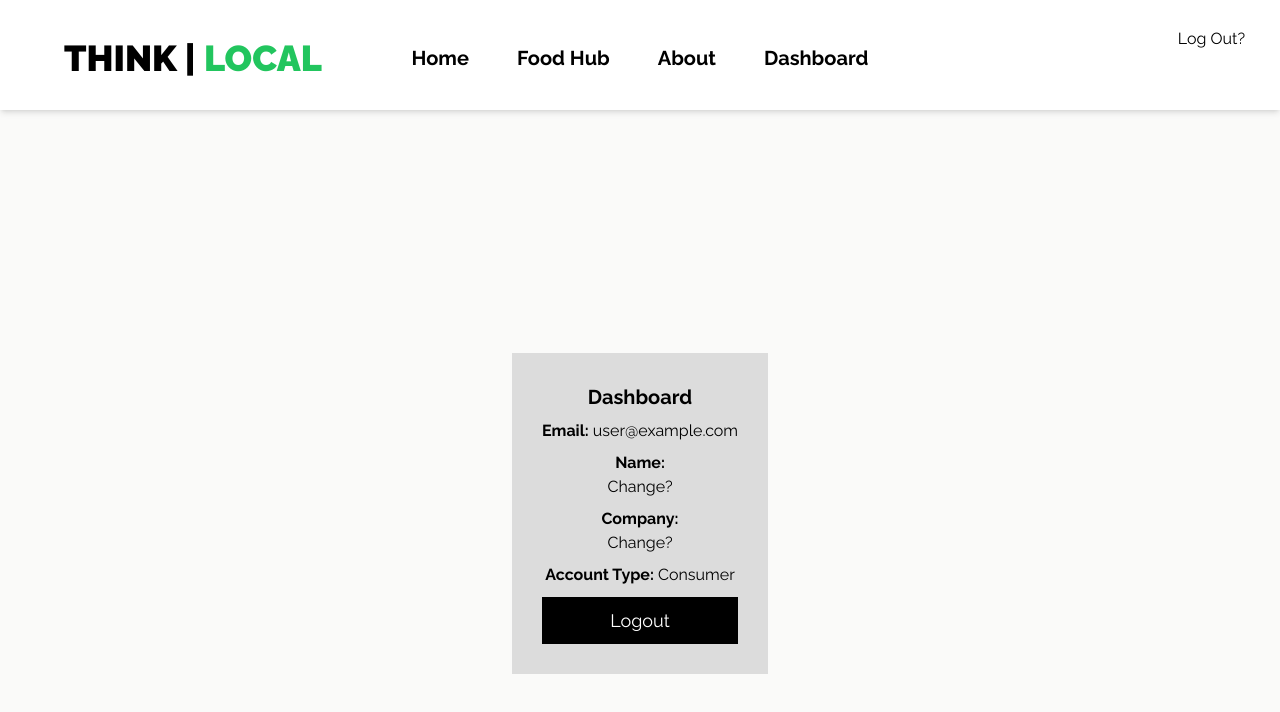
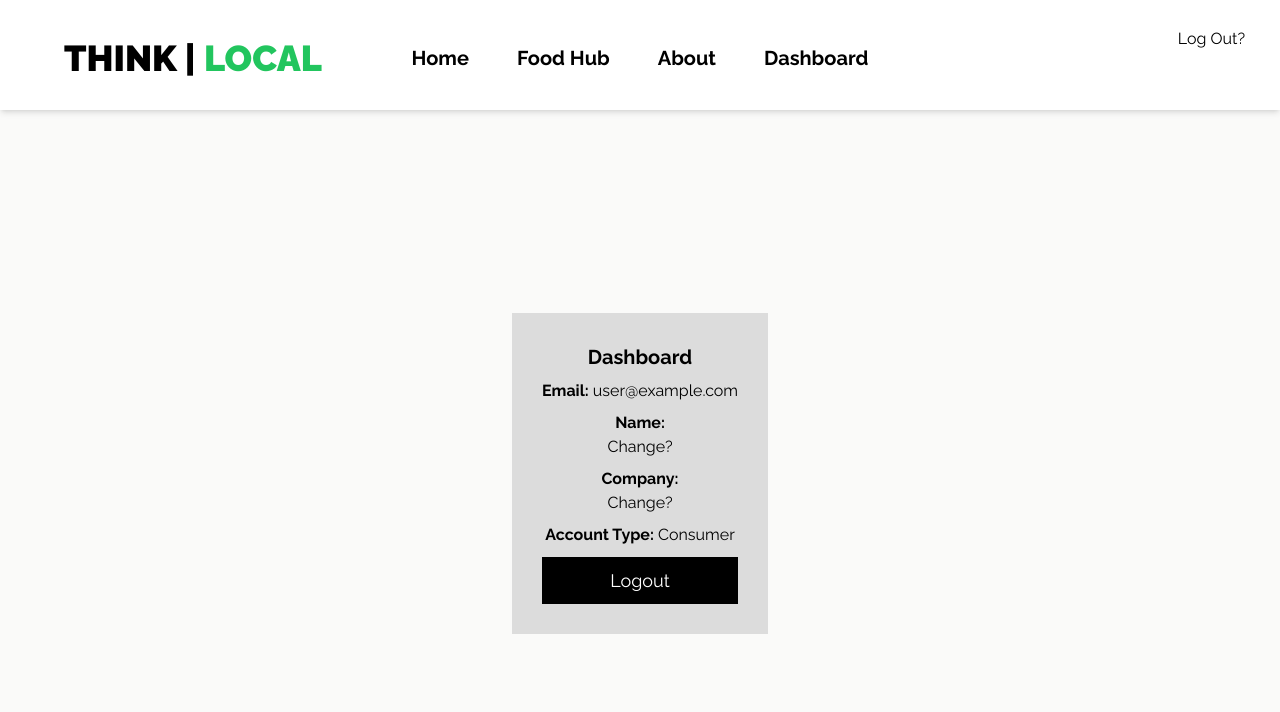
Before and after one commit to lgorvin/localfoods, a React (Vite) app: page /dashboard in a window 1280 px wide. Shown: the top 712 px of the page. Built offline with nearby package versions, Linux system fonts and the light colour scheme; no server answers; the database is empty; sample sign-in values are in the browser's storage.

Commit message:
+link to dashboard from top right, styling changes

```diff
--- a/src/components/NavBar.tsx
+++ b/src/components/NavBar.tsx
@@ -80,7 +80,9 @@ const NavBar = () => {
 
         {user && (
           <div className="float-right mt-[-45px] mr-[35px]">
-            <h1 className="text-black text-3xl">{name}</h1>
+            <h1 className="text-black text-3xl">
+              <Link to="/dashboard">{name}</Link>
+            </h1>
             <h1
               className="cursor-pointer hover:text-xl duration-300"
               onClick={logout}
--- a/src/pages/Dashboard.css
+++ b/src/pages/Dashboard.css
@@ -1,9 +1,10 @@
 .dashboard {
-    height: 100vh;
+    height: 90vh;
     width: 100vw;
     display: flex;
     align-items: center;
     justify-content: center;
+
   }
   .dashboard__container {
     display: flex;
--- a/src/pages/Dashboard.tsx
+++ b/src/pages/Dashboard.tsx
@@ -82,7 +82,7 @@ function Dashboard() {
     fetchUserName2();
   }, [user, loading]);
   return (
-    <div className="dashboard">
+    <div className="dashboard ">
       <div className="dashboard__container">
         <h1 className="text-xl font-bold">Dashboard</h1>
         <h1 className="mt-2">
```
